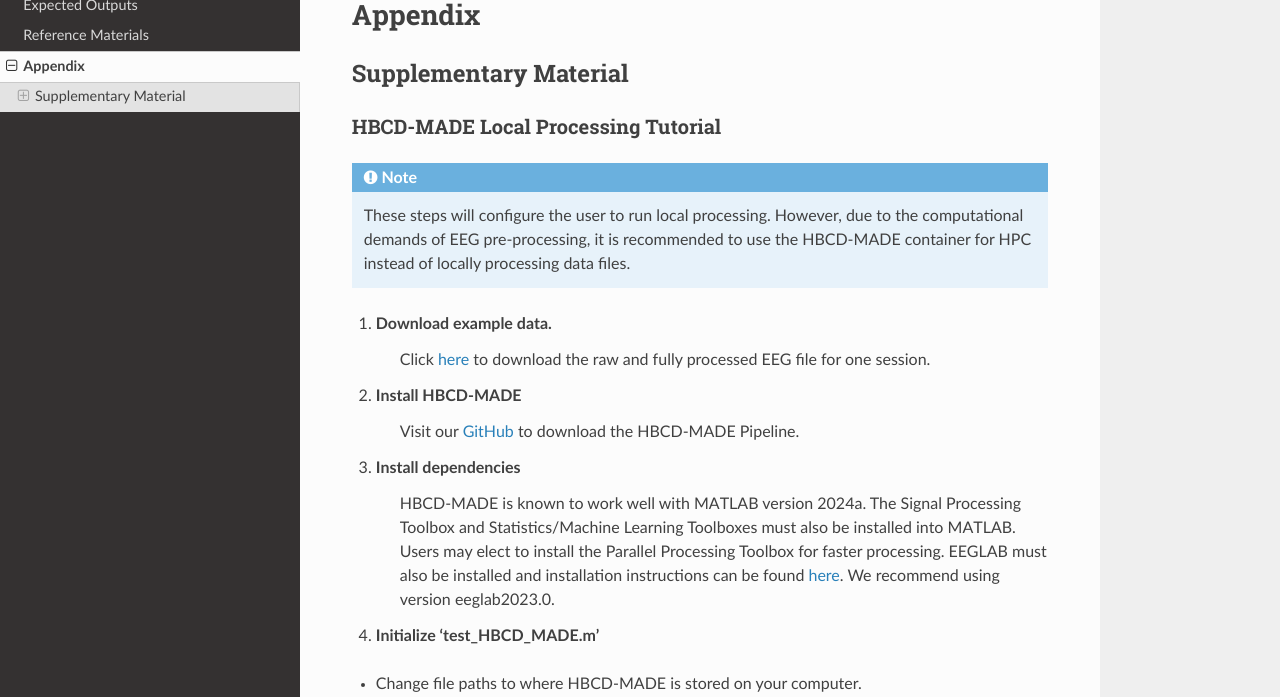
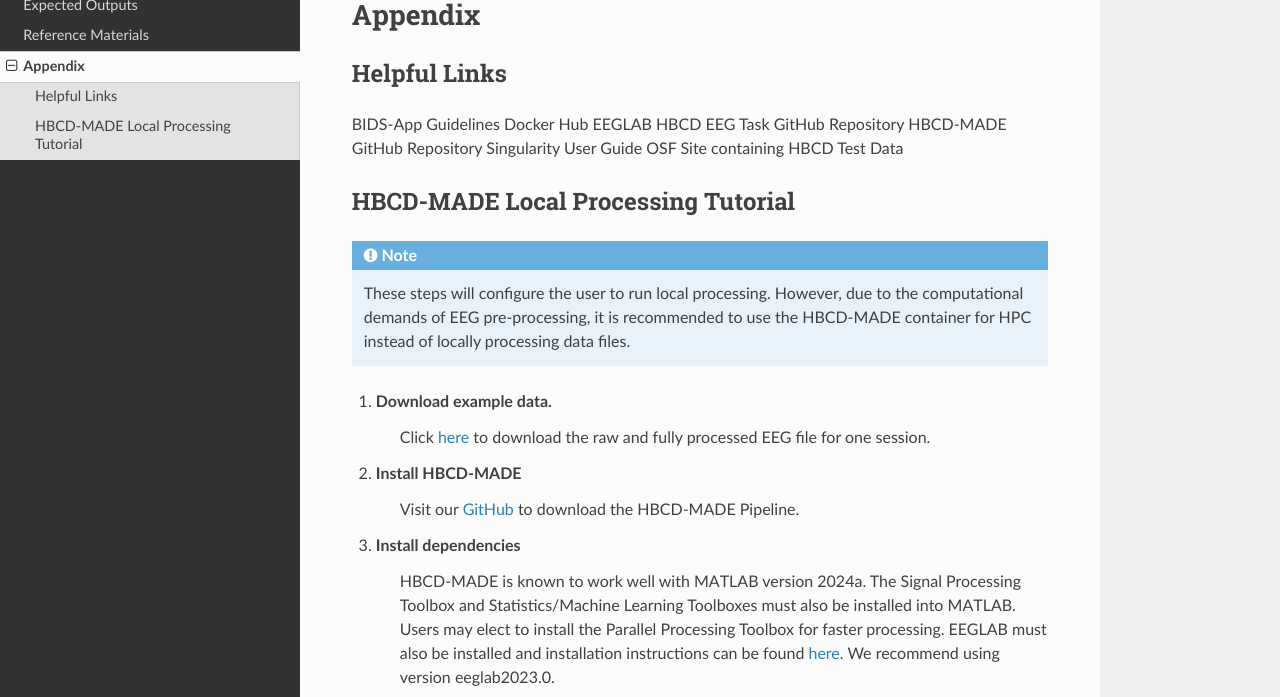
Before and after one commit to DCAN-Labs/HBCD-MADE, a Sphinx documentation site: the page built from docs/source/appendix.rst, in a window 1280 px wide and 900 px high, cut to the strip 203-900 px from the top of the window. Built offline with Sphinx 7.4.7 and the Read the Docs theme 3.1.0, drawn with Linux system fonts in a browser that asks for light colours; pages that are not in the unit, such as notebooks, are missing from menus.

Commit message:
fix page navigation

```diff
--- a/docs/source/appendix.rst
+++ b/docs/source/appendix.rst
@@ -8,11 +8,18 @@
 Appendix
 =============================================
 
-Supplementary Material
------------------------
+Helpful Links
+--------------
+BIDS-App Guidelines
+Docker Hub
+EEGLAB
+HBCD EEG Task GitHub Repository
+HBCD-MADE GitHub Repository
+Singularity User Guide
+OSF Site containing HBCD Test Data
 
 HBCD-MADE Local Processing Tutorial
-^^^^^^^^^^^^^^^^^^^^^^^^^^^^^^^^^^^^^
+------------------------------------
 
 .. note:: These steps will configure the user to run local processing. However, due to the computational demands of EEG pre-processing, it is recommended to use the HBCD-MADE container for HPC instead of locally processing data files.
 
--- a/docs/source/json_configuration.rst
+++ b/docs/source/json_configuration.rst
@@ -4,8 +4,8 @@
 Processing Settings and Configuration
 =====================================
 
-Selections of HBCD-MADE processing parameters are made in JSON keys rather than in the MATLAB preprocessing scripts. An example ``.json`` used for processing data can be
-found :download:`here <proc_settings.json>`. The parameters defined in the downloadable ``.json`` are identical to the parameters used for HBCD data processing. The settings specified in the JSON fall under two general categories:
+Selections of HBCD-MADE processing parameters are made in JSON keys rather than in the MATLAB preprocessing scripts. An example ``.json`` that has been used for processing data can be
+found :download:`here <proc_settings.json>`. The parameters defined in the downloadable ``.json`` are typical parameters used for HBCD data processing. Instead, refer to the MADE_specification.csv output file for details on which parameters were used. The settings specified in the JSON fall under two general categories:
 
 
 1. :ref:`Global parameters <Global_settings>` : These settings fall under the JSON key ``global_parameters`` and serve as the default settings across tasks.
@@ -69,7 +69,7 @@ Unique Task Settings
 HBCD EEG Processing Settings
 ------------------------------
 
-The following parameters are used to process HBCD EEG data.
+The following parameters were used to process HBCD EEG data for the initial data release and is up-to-date as of 10/30/2024.
 
 **HBCD Global Parameters**
 
```
Also changed, not shown: docs/source/data_requirements.rst (+6 -4 lines).
